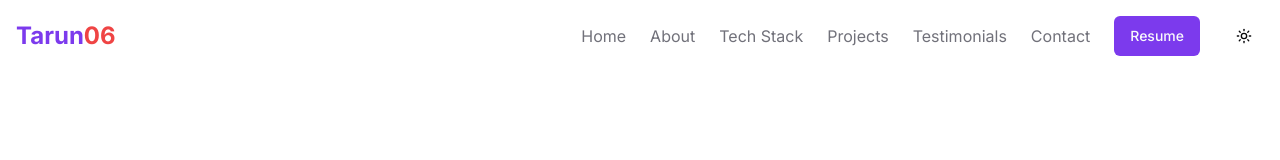
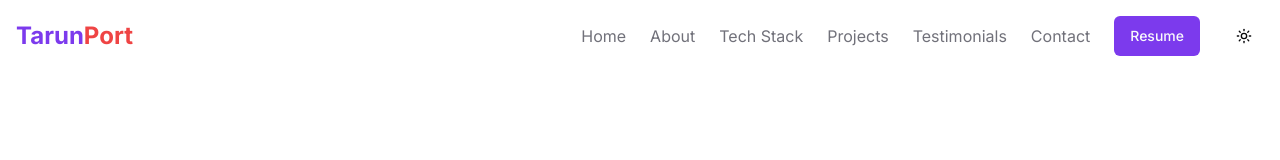
Before and after one commit to TARUN062005/my, a Next.js app: page / in a window 1280 px wide. Shown: the top 160 px of the page. Built offline with nearby package versions, Linux system fonts and the light colour scheme.

Commit message:
Update navbar.tsx

```diff
--- a/components/navbar.tsx
+++ b/components/navbar.tsx
@@ -50,7 +50,7 @@ export default function Navbar() {
       <div className="container mx-auto px-4 py-4">
         <div className="flex items-center justify-between">
           <button onClick={() => scrollToSection("home")} className="text-2xl font-bold text-primary">
-            Tarun<span className="text-destructive">06</span>
+            Tarun<span className="text-destructive">Port</span>
           </button>
 
           {/* Desktop Navigation */}
```
